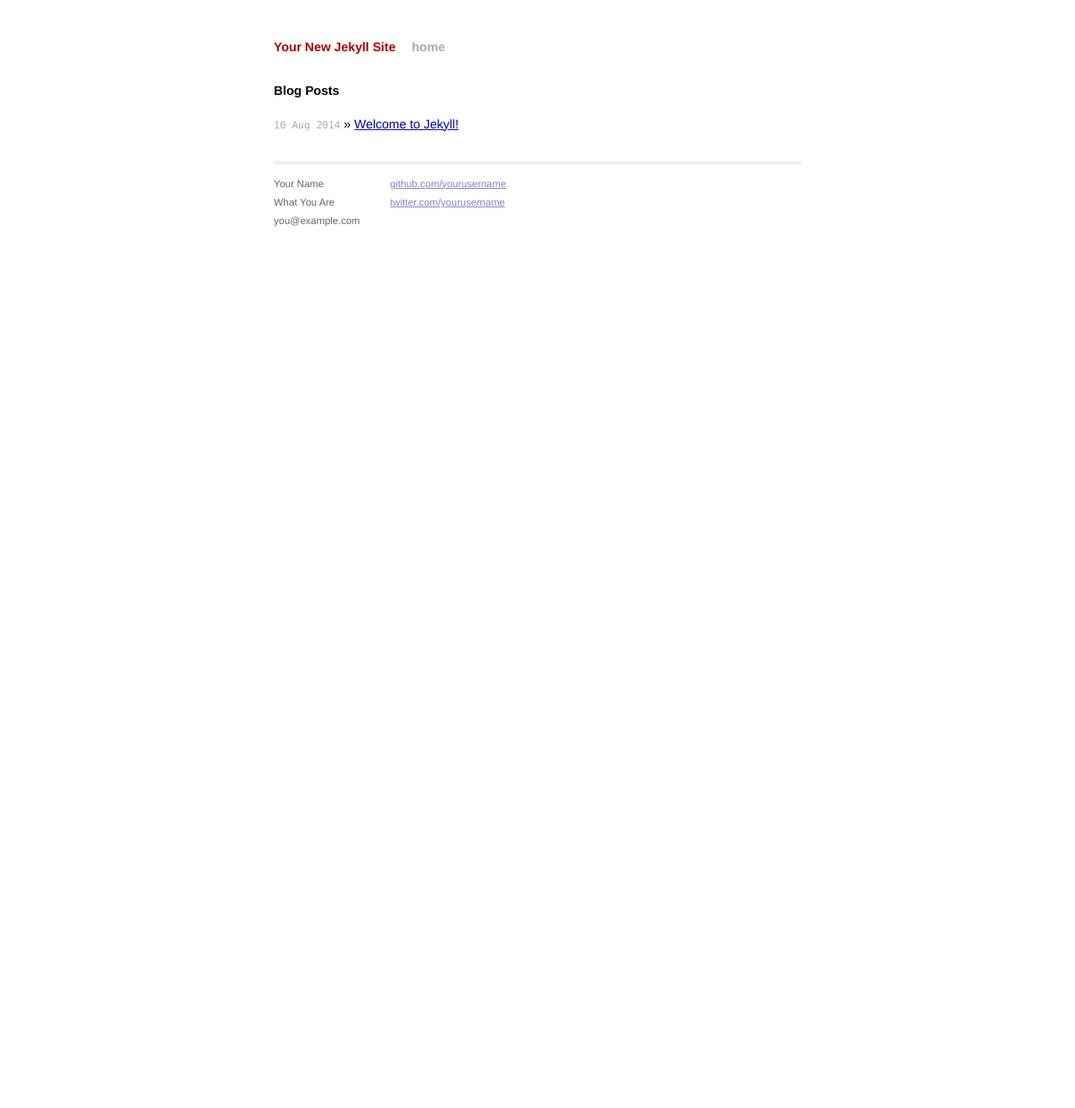
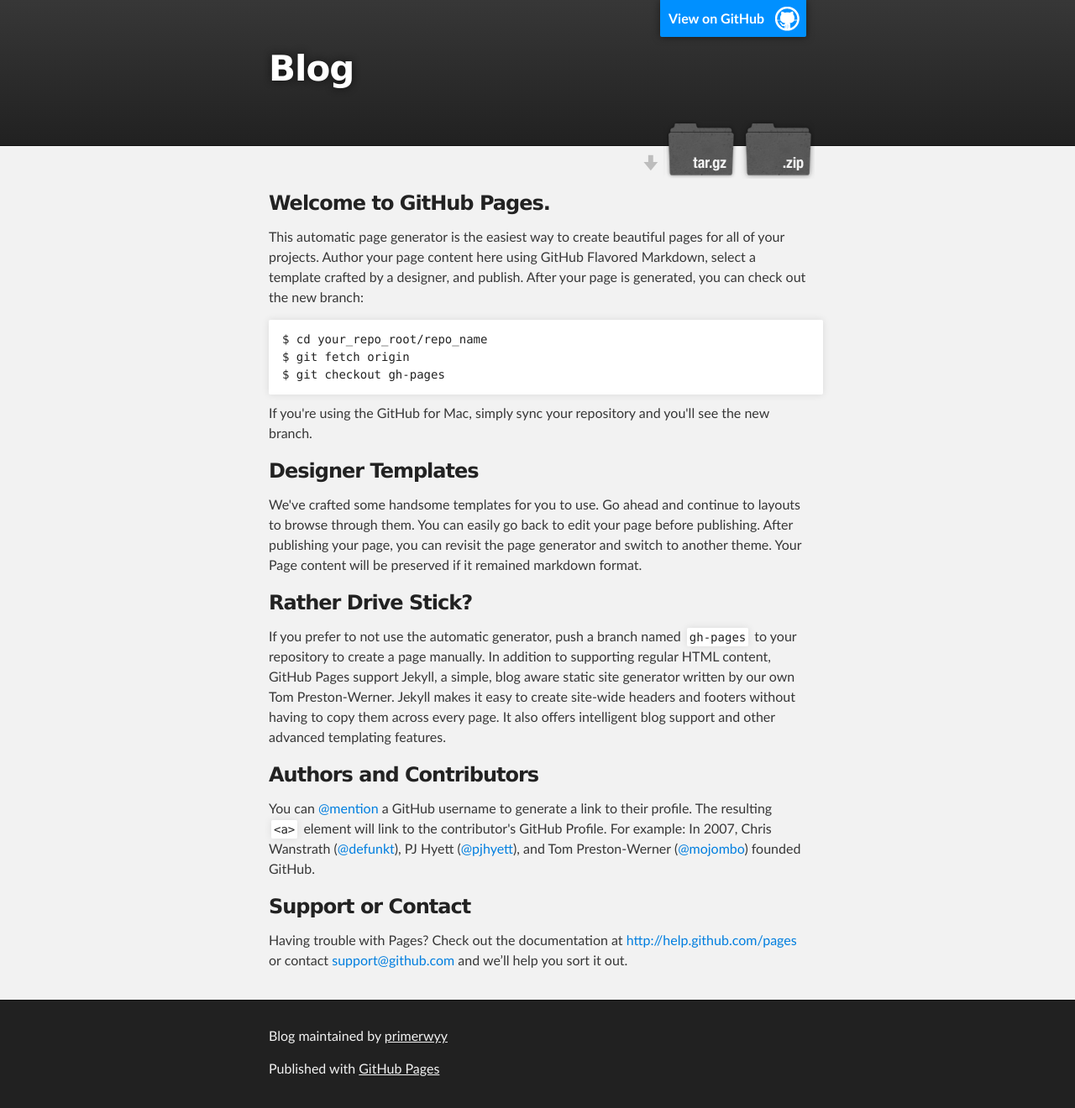
Before and after one commit to primerwyy/blog, a Jekyll site: the page index.html, which Jekyll copies as it is, in a window 1280 px wide. Shown: the whole page at 84% size. Built offline with Jekyll 4.4.1, drawn with Linux system fonts in a browser that asks for light colours; Markdown is read by kramdown in place of the engine named in the settings; before the commit the page ends 945 px from its top, so only the background shows below that.

Commit message:
Create gh-pages branch via GitHub

```diff
--- a/index.html
+++ b/index.html
@@ -1,13 +1,79 @@
----
-layout: default
-title: Your New Jekyll Site
----
+<!DOCTYPE html>
+<html>
 
-<div id="home">
-  <h1>Blog Posts</h1>
-  <ul class="posts">
-    {% for post in site.posts %}
-      <li><span>{{ post.date | date_to_string }}</span> &raquo; <a href="{{ post.url }}">{{ post.title }}</a></li>
-    {% endfor %}
-  </ul>
-</div>
+  <head>
+    <meta charset='utf-8'>
+    <meta http-equiv="X-UA-Compatible" content="chrome=1">
+    <meta name="description" content="Blog : ">
+
+    <link rel="stylesheet" type="text/css" media="screen" href="stylesheets/stylesheet.css">
+
+    <title>Blog</title>
+  </head>
+
+  <body>
+
+    <!-- HEADER -->
+    <div id="header_wrap" class="outer">
+        <header class="inner">
+          <a id="forkme_banner" href="https://github.com/primerwyy/blog">View on GitHub</a>
+
+          <h1 id="project_title">Blog</h1>
+          <h2 id="project_tagline"></h2>
+
+            <section id="downloads">
+              <a class="zip_download_link" href="https://github.com/primerwyy/blog/zipball/master">Download this project as a .zip file</a>
+              <a class="tar_download_link" href="https://github.com/primerwyy/blog/tarball/master">Download this project as a tar.gz file</a>
+            </section>
+        </header>
+    </div>
+
+    <!-- MAIN CONTENT -->
+    <div id="main_content_wrap" class="outer">
+      <section id="main_content" class="inner">
+        <h3>
+<a name="welcome-to-github-pages" class="anchor" href="#welcome-to-github-pages"><span class="octicon octicon-link"></span></a>Welcome to GitHub Pages.</h3>
+
+<p>This automatic page generator is the easiest way to create beautiful pages for all of your projects. Author your page content here using GitHub Flavored Markdown, select a template crafted by a designer, and publish. After your page is generated, you can check out the new branch:</p>
+
+<pre><code>$ cd your_repo_root/repo_name
+$ git fetch origin
+$ git checkout gh-pages
+</code></pre>
+
+<p>If you're using the GitHub for Mac, simply sync your repository and you'll see the new branch.</p>
+
+<h3>
+<a name="designer-templates" class="anchor" href="#designer-templates"><span class="octicon octicon-link"></span></a>Designer Templates</h3>
+
+<p>We've crafted some handsome templates for you to use. Go ahead and continue to layouts to browse through them. You can easily go back to edit your page before publishing. After publishing your page, you can revisit the page generator and switch to another theme. Your Page content will be preserved if it remained markdown format.</p>
+
+<h3>
+<a name="rather-drive-stick" class="anchor" href="#rather-drive-stick"><span class="octicon octicon-link"></span></a>Rather Drive Stick?</h3>
+
+<p>If you prefer to not use the automatic generator, push a branch named <code>gh-pages</code> to your repository to create a page manually. In addition to supporting regular HTML content, GitHub Pages support Jekyll, a simple, blog aware static site generator written by our own Tom Preston-Werner. Jekyll makes it easy to create site-wide headers and footers without having to copy them across every page. It also offers intelligent blog support and other advanced templating features.</p>
+
+<h3>
+<a name="authors-and-contributors" class="anchor" href="#authors-and-contributors"><span class="octicon octicon-link"></span></a>Authors and Contributors</h3>
+
+<p>You can <a href="https://github.com/blog/821" class="user-mention">@mention</a> a GitHub username to generate a link to their profile. The resulting <code>&lt;a&gt;</code> element will link to the contributor's GitHub Profile. For example: In 2007, Chris Wanstrath (<a href="https://github.com/defunkt" class="user-mention">@defunkt</a>), PJ Hyett (<a href="https://github.com/pjhyett" class="user-mention">@pjhyett</a>), and Tom Preston-Werner (<a href="https://github.com/mojombo" class="user-mention">@mojombo</a>) founded GitHub.</p>
+
+<h3>
+<a name="support-or-contact" class="anchor" href="#support-or-contact"><span class="octicon octicon-link"></span></a>Support or Contact</h3>
+
+<p>Having trouble with Pages? Check out the documentation at <a href="http://help.github.com/pages">http://help.github.com/pages</a> or contact <a href="mailto:support@github.com">support@github.com</a> and we’ll help you sort it out.</p>
+      </section>
+    </div>
+
+    <!-- FOOTER  -->
+    <div id="footer_wrap" class="outer">
+      <footer class="inner">
+        <p class="copyright">Blog maintained by <a href="https://github.com/primerwyy">primerwyy</a></p>
+        <p>Published with <a href="http://pages.github.com">GitHub Pages</a></p>
+      </footer>
+    </div>
+
+
+
+  </body>
+</html>
--- /dev/null
+++ b/javascripts/main.js
@@ -0,0 +1 @@
+console.log('This would be the main JS file.');
--- /dev/null
+++ b/stylesheets/pygment_trac.css
@@ -0,0 +1,70 @@
+.highlight .hll { background-color: #ffffcc }
+.highlight  { background: #f0f3f3; }
+.highlight .c { color: #0099FF; font-style: italic } /* Comment */
+.highlight .err { color: #AA0000; background-color: #FFAAAA } /* Error */
+.highlight .k { color: #006699; font-weight: bold } /* Keyword */
+.highlight .o { color: #555555 } /* Operator */
+.highlight .cm { color: #0099FF; font-style: italic } /* Comment.Multiline */
+.highlight .cp { color: #009999 } /* Comment.Preproc */
+.highlight .c1 { color: #0099FF; font-style: italic } /* Comment.Single */
+.highlight .cs { color: #0099FF; font-weight: bold; font-style: italic } /* Comment.Special */
+.highlight .gd { background-color: #FFCCCC; border: 1px solid #CC0000 } /* Generic.Deleted */
+.highlight .ge { font-style: italic } /* Generic.Emph */
+.highlight .gr { color: #FF0000 } /* Generic.Error */
+.highlight .gh { color: #003300; font-weight: bold } /* Generic.Heading */
+.highlight .gi { background-color: #CCFFCC; border: 1px solid #00CC00 } /* Generic.Inserted */
+.highlight .go { color: #AAAAAA } /* Generic.Output */
+.highlight .gp { color: #000099; font-weight: bold } /* Generic.Prompt */
+.highlight .gs { font-weight: bold } /* Generic.Strong */
+.highlight .gu { color: #003300; font-weight: bold } /* Generic.Subheading */
+.highlight .gt { color: #99CC66 } /* Generic.Traceback */
+.highlight .kc { color: #006699; font-weight: bold } /* Keyword.Constant */
+.highlight .kd { color: #006699; font-weight: bold } /* Keyword.Declaration */
+.highlight .kn { color: #006699; font-weight: bold } /* Keyword.Namespace */
+.highlight .kp { color: #006699 } /* Keyword.Pseudo */
+.highlight .kr { color: #006699; font-weight: bold } /* Keyword.Reserved */
+.highlight .kt { color: #007788; font-weight: bold } /* Keyword.Type */
+.highlight .m { color: #FF6600 } /* Literal.Number */
+.highlight .s { color: #CC3300 } /* Literal.String */
+.highlight .na { color: #330099 } /* Name.Attribute */
+.highlight .nb { color: #336666 } /* Name.Builtin */
+.highlight .nc { color: #00AA88; font-weight: bold } /* Name.Class */
+.highlight .no { color: #336600 } /* Name.Constant */
+.highlight .nd { color: #9999FF } /* Name.Decorator */
+.highlight .ni { color: #999999; font-weight: bold } /* Name.Entity */
+.highlight .ne { color: #CC0000; font-weight: bold } /* Name.Exception */
+.highlight .nf { color: #CC00FF } /* Name.Function */
+.highlight .nl { color: #9999FF } /* Name.Label */
+.highlight .nn { color: #00CCFF; font-weight: bold } /* Name.Namespace */
+.highlight .nt { color: #330099; font-weight: bold } /* Name.Tag */
+.highlight .nv { color: #003333 } /* Name.Variable */
+.highlight .ow { color: #000000; font-weight: bold } /* Operator.Word */
+.highlight .w { color: #bbbbbb } /* Text.Whitespace */
+.highlight .mf { color: #FF6600 } /* Literal.Number.Float */
+.highlight .mh { color: #FF6600 } /* Literal.Number.Hex */
+.highlight .mi { color: #FF6600 } /* Literal.Number.Integer */
+.highlight .mo { color: #FF6600 } /* Literal.Number.Oct */
+.highlight .sb { color: #CC3300 } /* Literal.String.Backtick */
+.highlight .sc { color: #CC3300 } /* Literal.String.Char */
+.highlight .sd { color: #CC3300; font-style: italic } /* Literal.String.Doc */
+.highlight .s2 { color: #CC3300 } /* Literal.String.Double */
+.highlight .se { color: #CC3300; font-weight: bold } /* Literal.String.Escape */
+.highlight .sh { color: #CC3300 } /* Literal.String.Heredoc */
+.highlight .si { color: #AA0000 } /* Literal.String.Interpol */
+.highlight .sx { color: #CC3300 } /* Literal.String.Other */
+.highlight .sr { color: #33AAAA } /* Literal.String.Regex */
+.highlight .s1 { color: #CC3300 } /* Literal.String.Single */
+.highlight .ss { color: #FFCC33 } /* Literal.String.Symbol */
+.highlight .bp { color: #336666 } /* Name.Builtin.Pseudo */
+.highlight .vc { color: #003333 } /* Name.Variable.Class */
+.highlight .vg { color: #003333 } /* Name.Variable.Global */
+.highlight .vi { color: #003333 } /* Name.Variable.Instance */
+.highlight .il { color: #FF6600 } /* Literal.Number.Integer.Long */
+
+.type-csharp .highlight .k { color: #0000FF }
+.type-csharp .highlight .kt { color: #0000FF }
+.type-csharp .highlight .nf { color: #000000; font-weight: normal }
+.type-csharp .highlight .nc { color: #2B91AF }
+.type-csharp .highlight .nn { color: #000000 }
+.type-csharp .highlight .s { color: #A31515 }
+.type-csharp .highlight .sc { color: #A31515 }
--- /dev/null
+++ b/stylesheets/stylesheet.css
@@ -0,0 +1,423 @@
+/*******************************************************************************
+Slate Theme for GitHub Pages
+by Jason Costello, @jsncostello
+*******************************************************************************/
+
+@import url(pygment_trac.css);
+
+/*******************************************************************************
+MeyerWeb Reset
+*******************************************************************************/
+
+html, body, div, span, applet, object, iframe,
+h1, h2, h3, h4, h5, h6, p, blockquote, pre,
+a, abbr, acronym, address, big, cite, code,
+del, dfn, em, img, ins, kbd, q, s, samp,
+small, strike, strong, sub, sup, tt, var,
+b, u, i, center,
+dl, dt, dd, ol, ul, li,
+fieldset, form, label, legend,
+table, caption, tbody, tfoot, thead, tr, th, td,
+article, aside, canvas, details, embed,
+figure, figcaption, footer, header, hgroup,
+menu, nav, output, ruby, section, summary,
+time, mark, audio, video {
+  margin: 0;
+  padding: 0;
+  border: 0;
+  font: inherit;
+  vertical-align: baseline;
+}
+
+/* HTML5 display-role reset for older browsers */
+article, aside, details, figcaption, figure,
+footer, header, hgroup, menu, nav, section {
+  display: block;
+}
+
+ol, ul {
+  list-style: none;
+}
+
+table {
+  border-collapse: collapse;
+  border-spacing: 0;
+}
+
+/*******************************************************************************
+Theme Styles
+*******************************************************************************/
+
+body {
+  box-sizing: border-box;
+  color:#373737;
+  background: #212121;
+  font-size: 16px;
+  font-family: 'Myriad Pro', Calibri, Helvetica, Arial, sans-serif;
+  line-height: 1.5;
+  -webkit-font-smoothing: antialiased;
+}
+
+h1, h2, h3, h4, h5, h6 {
+  margin: 10px 0;
+  font-weight: 700;
+  color:#222222;
+  font-family: 'Lucida Grande', 'Calibri', Helvetica, Arial, sans-serif;
+  letter-spacing: -1px;
+}
+
+h1 {
+  font-size: 36px;
+  font-weight: 700;
+}
+
+h2 {
+  padding-bottom: 10px;
+  font-size: 32px;
+  background: url('../images/bg_hr.png') repeat-x bottom;
+}
+
+h3 {
+  font-size: 24px;
+}
+
+h4 {
+  font-size: 21px;
+}
+
+h5 {
+  font-size: 18px;
+}
+
+h6 {
+  font-size: 16px;
+}
+
+p {
+  margin: 10px 0 15px 0;
+}
+
+footer p {
+  color: #f2f2f2;
+}
+
+a {
+  text-decoration: none;
+  color: #007edf;
+  text-shadow: none;
+
+  transition: color 0.5s ease;
+  transition: text-shadow 0.5s ease;
+  -webkit-transition: color 0.5s ease;
+  -webkit-transition: text-shadow 0.5s ease;
+  -moz-transition: color 0.5s ease;
+  -moz-transition: text-shadow 0.5s ease;
+  -o-transition: color 0.5s ease;
+  -o-transition: text-shadow 0.5s ease;
+  -ms-transition: color 0.5s ease;
+  -ms-transition: text-shadow 0.5s ease;
+}
+
+a:hover, a:focus {text-decoration: underline;}
+
+footer a {
+  color: #F2F2F2;
+  text-decoration: underline;
+}
+
+em {
+  font-style: italic;
+}
+
+strong {
+  font-weight: bold;
+}
+
+img {
+  position: relative;
+  margin: 0 auto;
+  max-width: 739px;
+  padding: 5px;
+  margin: 10px 0 10px 0;
+  border: 1px solid #ebebeb;
+
+  box-shadow: 0 0 5px #ebebeb;
+  -webkit-box-shadow: 0 0 5px #ebebeb;
+  -moz-box-shadow: 0 0 5px #ebebeb;
+  -o-box-shadow: 0 0 5px #ebebeb;
+  -ms-box-shadow: 0 0 5px #ebebeb;
+}
+
+p img {
+  display: inline;
+  margin: 0;
+  padding: 0;
+  vertical-align: middle;
+  text-align: center;
+  border: none;
+}
+
+pre, code {
+  width: 100%;
+  color: #222;
+  background-color: #fff;
+
+  font-family: Monaco, "Bitstream Vera Sans Mono", "Lucida Console", Terminal, monospace;
+  font-size: 14px;
+
+  border-radius: 2px;
+  -moz-border-radius: 2px;
+  -webkit-border-radius: 2px;
+}
+
+pre {
+  width: 100%;
+  padding: 10px;
+  box-shadow: 0 0 10px rgba(0,0,0,.1);
+  overflow: auto;
+}
+
+code {
+  padding: 3px;
+  margin: 0 3px;
+  box-shadow: 0 0 10px rgba(0,0,0,.1);
+}
+
+pre code {
+  display: block;
+  box-shadow: none;
+}
+
+blockquote {
+  color: #666;
+  margin-bottom: 20px;
+  padding: 0 0 0 20px;
+  border-left: 3px solid #bbb;
+}
+
+
+ul, ol, dl {
+  margin-bottom: 15px
+}
+
+ul {
+  list-style: inside;
+  padding-left: 20px;
+}
+
+ol {
+  list-style: decimal inside;
+  padding-left: 20px;
+}
+
+dl dt {
+  font-weight: bold;
+}
+
+dl dd {
+  padding-left: 20px;
+  font-style: italic;
+}
+
+dl p {
+  padding-left: 20px;
+  font-style: italic;
+}
+
+hr {
+  height: 1px;
+  margin-bottom: 5px;
+  border: none;
+  background: url('../images/bg_hr.png') repeat-x center;
+}
+
+table {
+  border: 1px solid #373737;
+  margin-bottom: 20px;
+  text-align: left;
+ }
+
+th {
+  font-family: 'Lucida Grande', 'Helvetica Neue', Helvetica, Arial, sans-serif;
+  padding: 10px;
+  background: #373737;
+  color: #fff;
+ }
+
+td {
+  padding: 10px;
+  border: 1px solid #373737;
+ }
+
+form {
+  background: #f2f2f2;
+  padding: 20px;
+}
+
+/*******************************************************************************
+Full-Width Styles
+*******************************************************************************/
+
+.outer {
+  width: 100%;
+}
+
+.inner {
+  position: relative;
+  max-width: 640px;
+  padding: 20px 10px;
+  margin: 0 auto;
+}
+
+#forkme_banner {
+  display: block;
+  position: absolute;
+  top:0;
+  right: 10px;
+  z-index: 10;
+  padding: 10px 50px 10px 10px;
+  color: #fff;
+  background: url('../images/blacktocat.png') #0090ff no-repeat 95% 50%;
+  font-weight: 700;
+  box-shadow: 0 0 10px rgba(0,0,0,.5);
+  border-bottom-left-radius: 2px;
+  border-bottom-right-radius: 2px;
+}
+
+#header_wrap {
+  background: #212121;
+  background: -moz-linear-gradient(top, #373737, #212121);
+  background: -webkit-linear-gradient(top, #373737, #212121);
+  background: -ms-linear-gradient(top, #373737, #212121);
+  background: -o-linear-gradient(top, #373737, #212121);
+  background: linear-gradient(top, #373737, #212121);
+}
+
+#header_wrap .inner {
+  padding: 50px 10px 30px 10px;
+}
+
+#project_title {
+  margin: 0;
+  color: #fff;
+  font-size: 42px;
+  font-weight: 700;
+  text-shadow: #111 0px 0px 10px;
+}
+
+#project_tagline {
+  color: #fff;
+  font-size: 24px;
+  font-weight: 300;
+  background: none;
+  text-shadow: #111 0px 0px 10px;
+}
+
+#downloads {
+  position: absolute;
+  width: 210px;
+  z-index: 10;
+  bottom: -40px;
+  right: 0;
+  height: 70px;
+  background: url('../images/icon_download.png') no-repeat 0% 90%;
+}
+
+.zip_download_link {
+  display: block;
+  float: right;
+  width: 90px;
+  height:70px;
+  text-indent: -5000px;
+  overflow: hidden;
+  background: url(../images/sprite_download.png) no-repeat bottom left;
+}
+
+.tar_download_link {
+  display: block;
+  float: right;
+  width: 90px;
+  height:70px;
+  text-indent: -5000px;
+  overflow: hidden;
+  background: url(../images/sprite_download.png) no-repeat bottom right;
+  margin-left: 10px;
+}
+
+.zip_download_link:hover {
+  background: url(../images/sprite_download.png) no-repeat top left;
+}
+
+.tar_download_link:hover {
+  background: url(../images/sprite_download.png) no-repeat top right;
+}
+
+#main_content_wrap {
+  background: #f2f2f2;
+  border-top: 1px solid #111;
+  border-bottom: 1px solid #111;
+}
+
+#main_content {
+  padding-top: 40px;
+}
+
+#footer_wrap {
+  background: #212121;
+}
+
+
+
+/*******************************************************************************
+Small Device Styles
+*******************************************************************************/
+
+@media screen and (max-width: 480px) {
+  body {
+    font-size:14px;
+  }
+
+  #downloads {
+    display: none;
+  }
+
+  .inner {
+    min-width: 320px;
+    max-width: 480px;
+  }
+
+  #project_title {
+  font-size: 32px;
+  }
+
+  h1 {
+    font-size: 28px;
+  }
+
+  h2 {
+    font-size: 24px;
+  }
+
+  h3 {
+    font-size: 21px;
+  }
+
+  h4 {
+    font-size: 18px;
+  }
+
+  h5 {
+    font-size: 14px;
+  }
+
+  h6 {
+    font-size: 12px;
+  }
+
+  code, pre {
+    min-width: 320px;
+    max-width: 480px;
+    font-size: 11px;
+  }
+
+}
```
Also changed, not shown: params.json (added, +1 -0 lines), images/bg_hr.png (added), images/blacktocat.png (added), images/icon_download.png (added), images/sprite_download.png (added).
